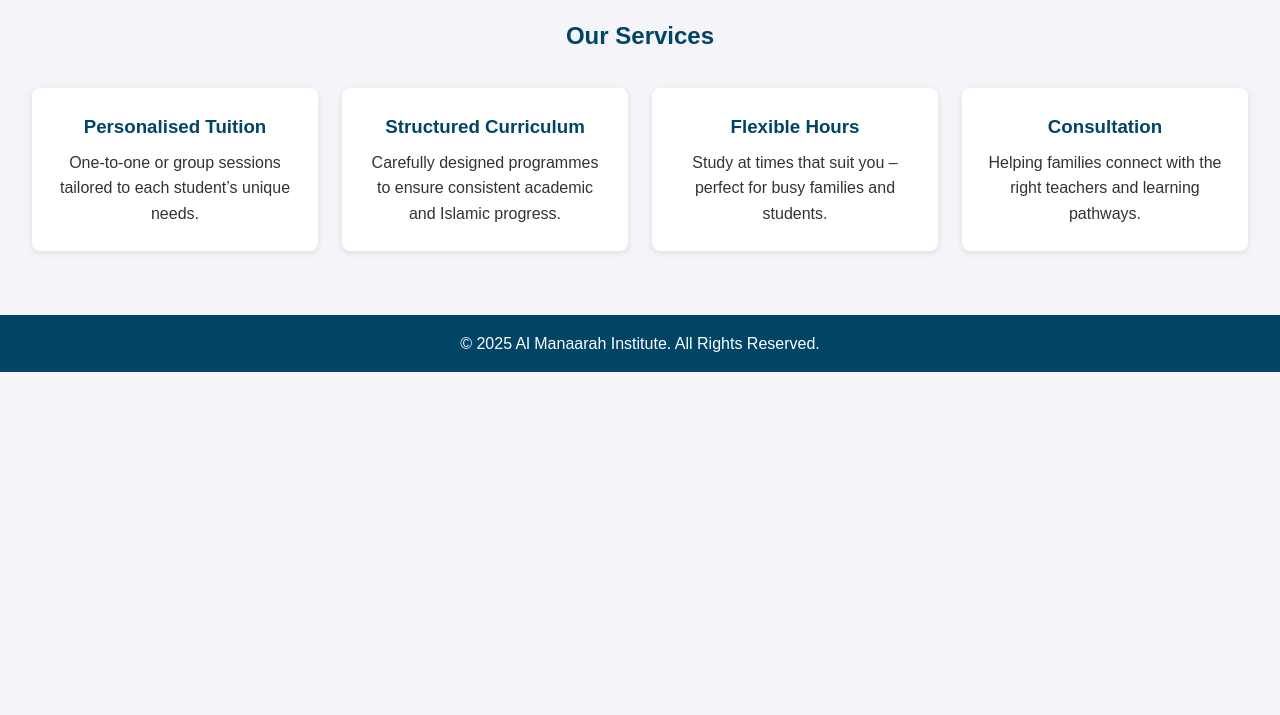
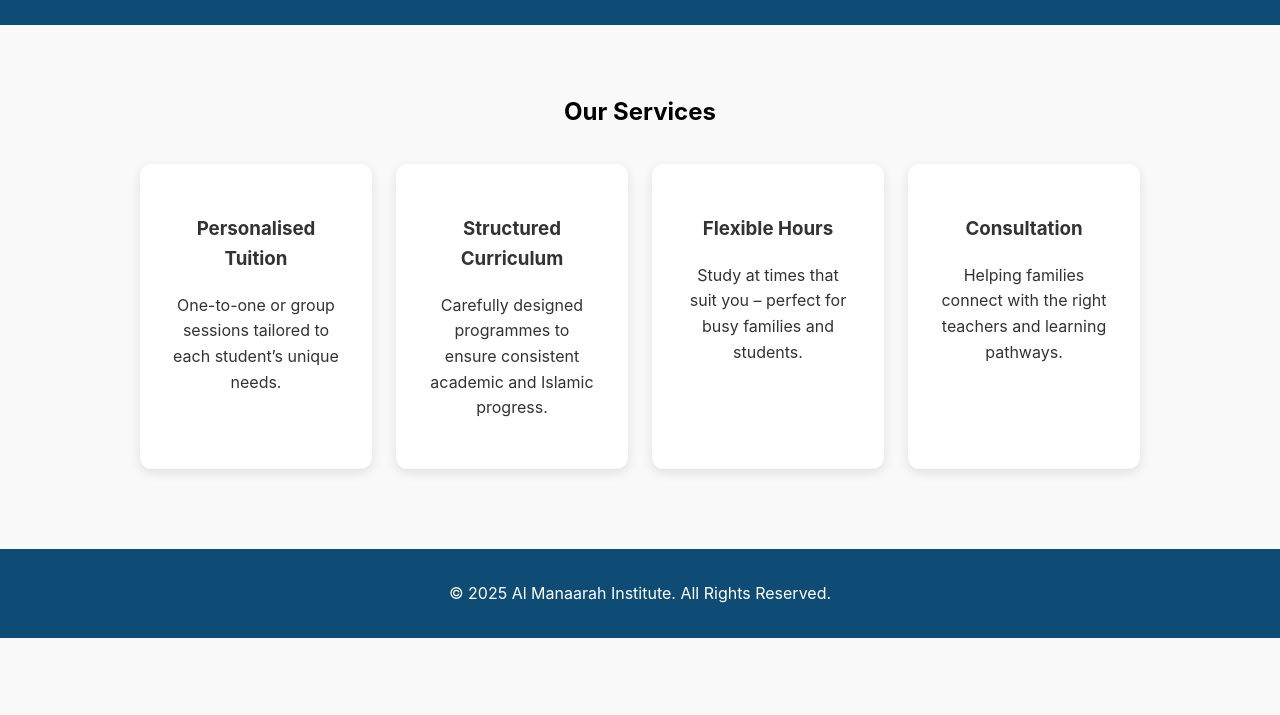
Before and after one commit to Syed-Ali-06/Al-Manaarah-Institute, a plain HTML site: page services.html in a window 1280 px wide. Shown: the part 85-800 px from the top of the page. Drawn offline with Linux system fonts and the light colour scheme.

Commit message:
Update services.html

```diff
--- a/services.html
+++ b/services.html
@@ -4,7 +4,7 @@
   <meta charset="UTF-8">
   <meta name="viewport" content="width=device-width, initial-scale=1.0">
   <title>Al Manaarah Institute | Services</title>
-  <link rel="stylesheet" href="style.css">
+  <link rel="stylesheet" href="services.css">
 </head>
 <body>
   <header>
```
